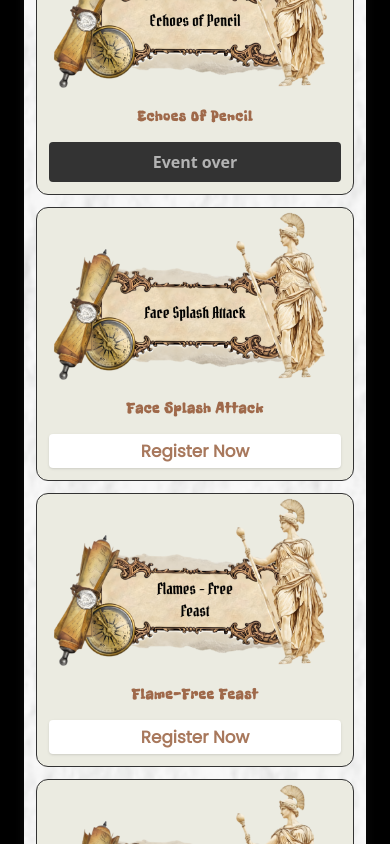
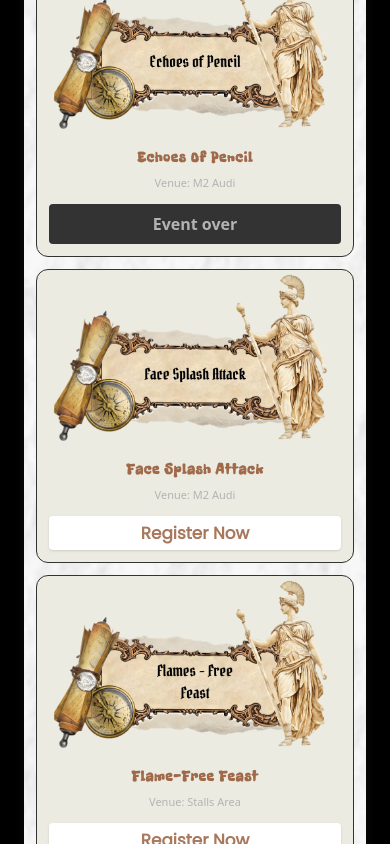
Before and after one commit to chrismat-05/Shilpkala-2025, a React (Vite) app: page / in a window 390 px wide. Shown: the part 1420-2264 px from the top of the page. Built offline with nearby package versions, Linux system fonts and the light colour scheme; a web font is replaced by a local one.

Commit message:
feat(events): add venue to events and display on Index cards; show 'Event over' badge on Registrations and Tech

```diff
--- a/src/components/EventCard.tsx
+++ b/src/components/EventCard.tsx
@@ -12,6 +12,7 @@ type EventCardProps = {
   description?: string;
   startAt?: string;
   endAt?: string;
+  venue?: string;
 };
 
 const EventCard: React.FC<EventCardProps> = ({
@@ -24,6 +25,7 @@ const EventCard: React.FC<EventCardProps> = ({
   description,
   startAt,
   endAt,
+  venue,
 }) => {
   const hoverVariants = {
     enabled: { scale: 1.03, y: -5 },
@@ -88,6 +90,18 @@ const EventCard: React.FC<EventCardProps> = ({
           <span className="font-freckle leading-tight">{title}</span>
         </motion.h3>
 
+        {venue && (
+          <motion.div
+            initial={{ opacity: 0, y: 10 }}
+            animate={{ opacity: 1, y: 0 }}
+            transition={{ duration: 0.3, delay: delay + 0.15 }}
+            className="text-[11px] sm:text-xs text-muted-foreground mb-1 text-center w-full font-titl"
+            aria-label={`Venue: ${venue}`}
+          >
+            Venue: {venue}
+          </motion.div>
+        )}
+
         {description && (
           <motion.div
             initial={{ opacity: 0, y: 10 }}
--- a/src/data/events.json
+++ b/src/data/events.json
@@ -14,7 +14,8 @@
     "image": "../assets/media/showcase.png",
     "participants":"solo",
     "isOpen": true,
-    "startAt": "2025-10-31T10:00:00+05:30",
+    "venue": "M2 Audi",
+    "startAt": "2025-10-27T14:30:00+05:30",
     "endAt": "2025-10-31T15:30:00+05:30"
   },
   {
@@ -24,6 +25,7 @@
     "image": "../assets/media/chain.png",
     "participants":"trio",
     "isOpen": true,
+    "venue": "A1 Audi",
     "startAt": "2025-10-30T10:00:00+05:30",
     "endAt": "2025-10-30T11:00:00+05:30"
   },
@@ -34,6 +36,7 @@
     "image": "../assets/media/doodle.png",
     "participants":"solo",
     "isOpen": true,
+    "venue": "A1 Audi",
     "startAt": "2025-10-27T16:00:00+05:30",
     "endAt": "2025-10-27T17:00:00+05:30"
   },
@@ -44,6 +47,7 @@
     "image": "../assets/media/echoes.png",
     "participants":"solo",
     "isOpen": true,
+    "venue": "M2 Audi",
     "startAt": "2025-10-27T10:00:00+05:30",
     "endAt": "2025-10-27T11:00:00+05:30"
   },
@@ -54,6 +58,7 @@
     "image": "../assets/media/facesplash.png",
     "participants":"solo, duo",
     "isOpen": true,
+    "venue": "M2 Audi",
     "startAt": "2025-10-28T11:30:00+05:30",
     "endAt": "2025-10-28T12:30:00+05:30"
   },
@@ -64,6 +69,7 @@
     "image": "../assets/media/flames.png",
     "participants":"solo, duo",
     "isOpen": true,
+    "venue": "Stalls Area",
     "startAt": "2025-10-29T10:00:00+05:30",
     "endAt": "2025-10-29T11:00:00+05:30"
   },
@@ -74,6 +80,7 @@
     "image": "../assets/media/henna.png",
     "participants":"duo",
     "isOpen": true,
+    "venue": "A1 Audi",
     "startAt": "2025-10-30T11:30:00+05:30",
     "endAt": "2025-10-30T12:30:00+05:30"
   },
@@ -84,6 +91,7 @@
     "image": "../assets/media/mosaic.png",
     "participants":"solo",
     "isOpen": true,
+    "venue": "M2 Audi",
     "startAt": "2025-10-29T11:30:00+05:30",
     "endAt": "2025-10-29T12:30:00+05:30"
   },
@@ -94,6 +102,7 @@
     "image": "../assets/media/paper.png",
     "participants":"solo",
     "isOpen": true,
+    "venue": "M2 Audi",
     "startAt": "2025-10-28T10:00:00+05:30",
     "endAt": "2025-10-28T11:00:00+05:30"
   },
@@ -104,6 +113,7 @@
     "image": "../assets/media/scrapbook.png",
     "participants":"solo",
     "isOpen": true,
+    "venue": "M2 Audi",
     "startAt": "2025-10-27T11:30:00+05:30",
     "endAt": "2025-10-27T12:30:00+05:30"
   },
@@ -114,6 +124,7 @@
     "image": "../assets/media/toon.png",
     "participants":"solo",
     "isOpen": true,
+    "venue": "M2 Audi",
     "startAt": "2025-10-29T10:00:00+05:30",
     "endAt": "2025-10-29T11:00:00+05:30"
   },
@@ -124,6 +135,7 @@
     "image": "../assets/media/veil.png",
     "participants":"solo, duo",
     "isOpen": true,
+    "venue": "Chavara Square",
     "startAt": "2025-10-28T10:00:00+05:30",
     "endAt": "2025-10-28T11:00:00+05:30"
   }
--- a/src/pages/Index.tsx
+++ b/src/pages/Index.tsx
@@ -9,7 +9,7 @@ import { resolveImage } from "@/lib/images";
 
 const EASE: [number, number, number, number] = [0.4, 0, 0.2, 1];
 
-const participantsIncludes = (evt: any, kind: string) => {
+const participantsIncludes = (evt: { participants?: string } | undefined, kind: string) => {
   if (!evt?.participants) return false;
   return evt.participants
     .split(",")
@@ -130,6 +130,7 @@ const Index = () => {
                   disabled={!e.isOpen}
                   startAt={e.startAt}
                   endAt={e.endAt}
+                  venue={e.venue as any}
                 />
               ))}
             </div>
@@ -162,6 +163,7 @@ const Index = () => {
                   disabled={!e.isOpen}
                   startAt={e.startAt}
                   endAt={e.endAt}
+                  venue={e.venue as any}
                 />
               ))}
             </div>
@@ -194,6 +196,7 @@ const Index = () => {
                     disabled={!e.isOpen}
                     startAt={e.startAt}
                     endAt={e.endAt}
+                    venue={e.venue as any}
                   />
                 </div>
               ))}
--- a/src/pages/Registrations.tsx
+++ b/src/pages/Registrations.tsx
@@ -186,7 +186,7 @@ const Registrations: React.FC = () => {
           {eventsData.filter(e => e.type === "event").map((event) => {
             const key = TITLE_ALIASES[event.title] ?? event.title;
             const reg = counts[key] || { firstYear: 0, secondYear: 0, thirdYear: 0, total: 0 };
-            const { isHappeningNow, isStartingSoon } = getEventStatus({ startAt: (event as { startAt?: string })?.startAt, endAt: (event as { endAt?: string })?.endAt });
+            const { isHappeningNow, isStartingSoon, isOver } = getEventStatus({ startAt: (event as { startAt?: string })?.startAt, endAt: (event as { endAt?: string })?.endAt });
             return (
               <motion.div
                 key={event.title}
@@ -194,16 +194,16 @@ const Registrations: React.FC = () => {
                 whileHover={{ scale: 1.03, y: -4 }}
                 className="bg-card/80 border border-border rounded-lg shadow-card overflow-hidden flex flex-col relative"
               >
-                {(isHappeningNow || isStartingSoon) && (
+                {(isHappeningNow || isStartingSoon || isOver) && (
                   <motion.span
                     initial={{ opacity: 0, scale: 0.8 }}
                     animate={{ opacity: 1, scale: 1 }}
                     transition={{ duration: 0.3 }}
                     className={`absolute top-2 right-2 z-10 text-xs font-semibold px-2 py-0.5 rounded shadow select-none ${
-                      isHappeningNow ? "bg-green-600 text-white" : "bg-amber-500 text-black"
+                      isOver ? "bg-destructive text-destructive-foreground" : isHappeningNow ? "bg-green-600 text-white" : "bg-amber-500 text-black"
                     }`}
                   >
-                    {isHappeningNow ? "Happening now" : "Starting soon"}
+                    {isOver ? "Event over" : isHappeningNow ? "Happening now" : "Starting soon"}
                   </motion.span>
                 )}
                 {event.image && (
--- a/src/pages/Tech.tsx
+++ b/src/pages/Tech.tsx
@@ -116,7 +116,7 @@ const Tech: React.FC = () => {
           {techEvents.map((event, index) => {
             const lookupTitle = TITLE_ALIASES[event.title] ?? event.title;
             const meta = eventsData.find((e) => e.type === "event" && e.title === lookupTitle) as { startAt?: string; endAt?: string } | undefined;
-            const { isHappeningNow, isStartingSoon } = getEventStatus({ startAt: meta?.startAt, endAt: meta?.endAt });
+            const { isHappeningNow, isStartingSoon, isOver } = getEventStatus({ startAt: meta?.startAt, endAt: meta?.endAt });
             return (
             <motion.div
               key={event.title}
@@ -124,16 +124,16 @@ const Tech: React.FC = () => {
               whileHover={{ scale: 1.03, y: -4 }}
               className="bg-card/80 border border-border rounded-lg shadow-card overflow-hidden flex flex-col relative"
             >
-              {(isHappeningNow || isStartingSoon) && (
+              {(isHappeningNow || isStartingSoon || isOver) && (
                 <motion.span
                   initial={{ opacity: 0, scale: 0.8 }}
                   animate={{ opacity: 1, scale: 1 }}
                   transition={{ duration: 0.3 }}
                   className={`absolute top-2 right-2 z-10 text-xs font-semibold px-2 py-0.5 rounded shadow select-none ${
-                    isHappeningNow ? "bg-green-600 text-white" : "bg-amber-500 text-black"
+                    isOver ? "bg-destructive text-destructive-foreground" : isHappeningNow ? "bg-green-600 text-white" : "bg-amber-500 text-black"
                   }`}
                 >
-                  {isHappeningNow ? "Happening now" : "Starting soon"}
+                  {isOver ? "Event over" : isHappeningNow ? "Happening now" : "Starting soon"}
                 </motion.span>
               )}
               <div className="p-6 flex flex-col gap-4 flex-1">
```
